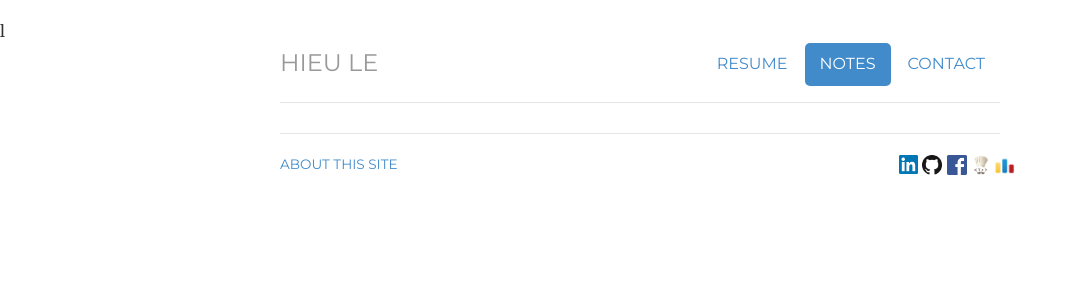
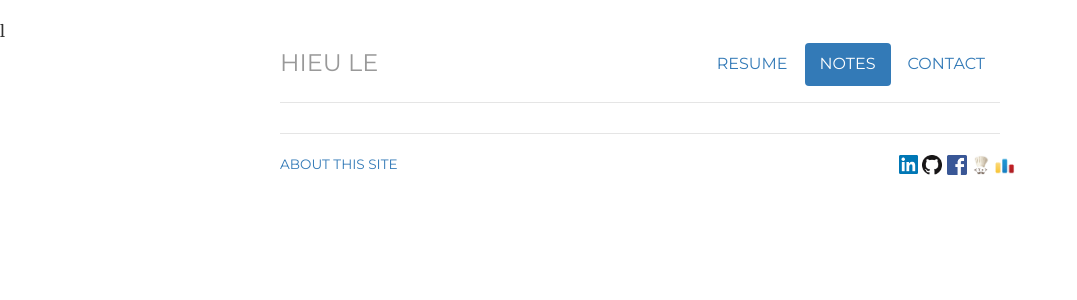
Before and after one commit to hieule22/hieule22.github.io, a Jekyll site: the page built from notes/index.html, in a window 1280 px wide. Shown: the top 300 px of the page, without its empty margins (0-1077 px from the left). Built offline with Jekyll 4.4.1, drawn with Linux system fonts in a browser that asks for light colours.

Commit message:
Update head.html

```diff
--- a/_includes/head.html
+++ b/_includes/head.html
@@ -8,7 +8,10 @@
 	-->
 	<title>{{ page.title }} | Hieu Le | Programming Enthusiast</title>
 	<!-- styles -->
-	<link href="/css/bootstrap.css" rel="stylesheet">
+	<!-- <link href="/css/bootstrap.css" rel="stylesheet"> -->
+	<link rel="stylesheet" href="https://maxcdn.bootstrapcdn.com/bootstrap/3.3.6/css/bootstrap.min.css" integrity="sha384-1q8mTJOASx8j1Au+a5WDVnPi2lkFfwwEAa8hDDdjZlpLegxhjVME1fgjWPGmkzs7" crossorigin="anonymous">
+	<!-- Optional theme -->
+		<link rel="stylesheet" href="https://maxcdn.bootstrapcdn.com/bootstrap/3.3.6/css/bootstrap-theme.min.css" integrity="sha384-fLW2N01lMqjakBkx3l/M9EahuwpSfeNvV63J5ezn3uZzapT0u7EYsXMjQV+0En5r" crossorigin="anonymous">
 	<link href="/css/jumbotron-narrow.css" rel="stylesheet">
 	<link href="/css/style.css" rel="stylesheet">
 </head>
```
